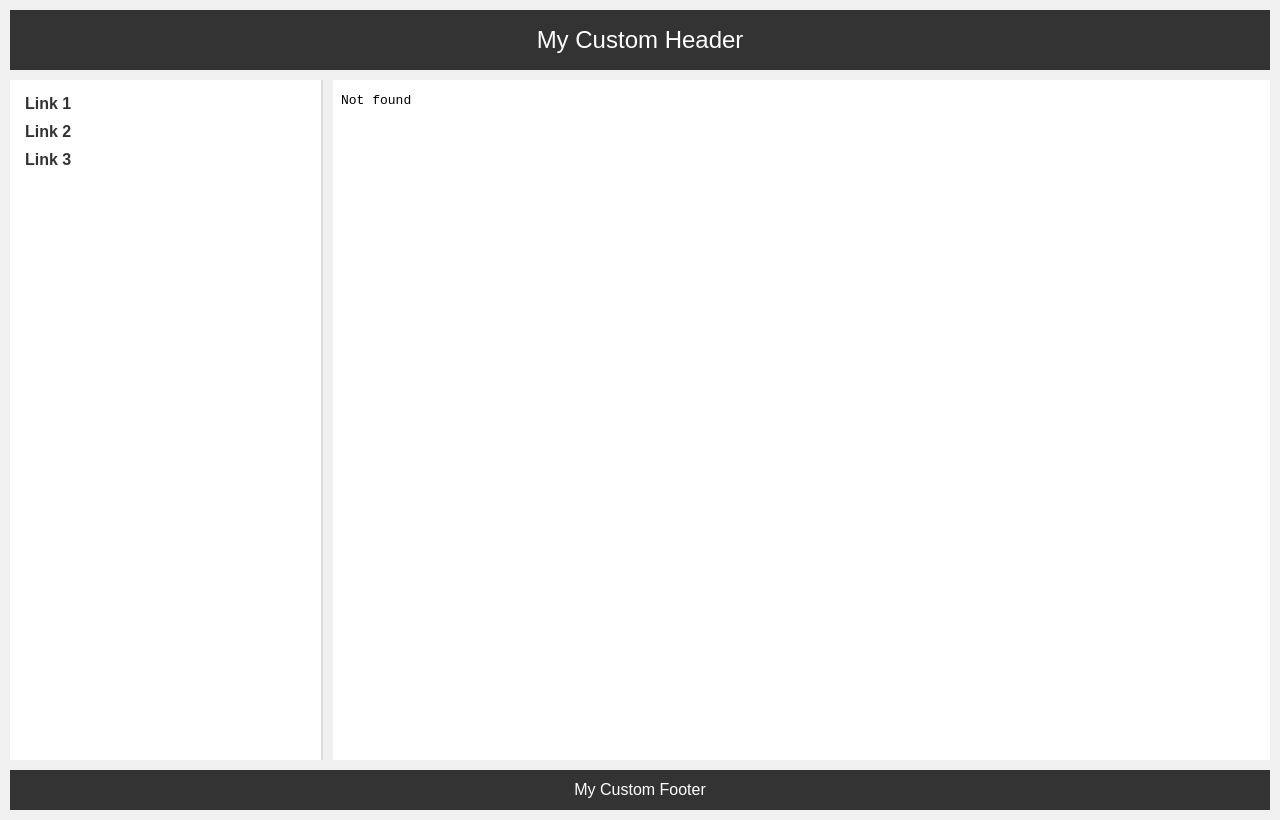
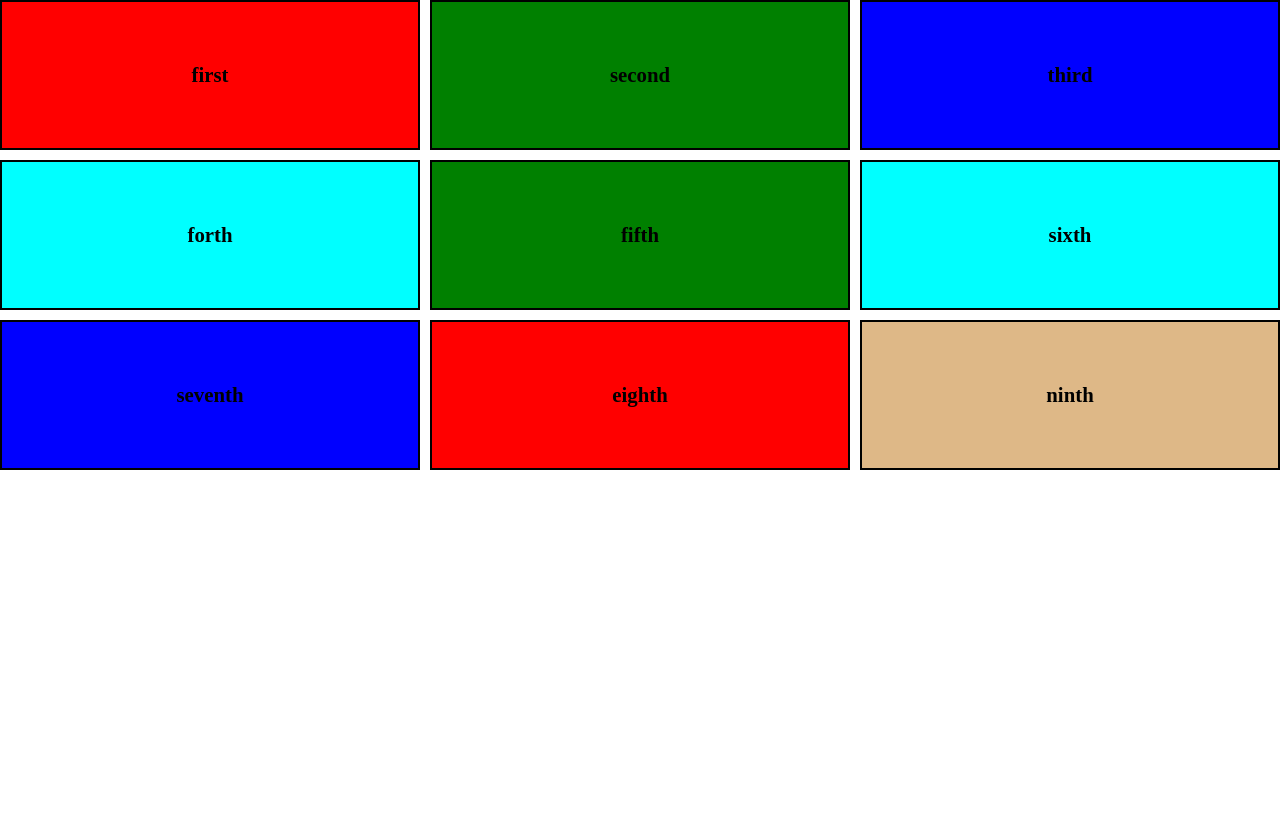
Before and after one commit to nesarikartejas10/Induction-Training, a plain HTML site: page CSS/Day-12/Assignment-1/index.html in a window 1280 px wide. Drawn offline with Linux system fonts and the light colour scheme.

Commit message:
CSS Day-12 changes

```diff
--- a/CSS/Day-12/Assignment-1/index.html
+++ b/CSS/Day-12/Assignment-1/index.html
@@ -3,91 +3,92 @@
   <head>
     <meta charset="UTF-8" />
     <meta name="viewport" content="width=device-width, initial-scale=1.0" />
-    <title>Grid Layout with iframe</title>
+    <title>Grid Assignment</title>
     <style>
-      body {
+      * {
         margin: 0;
         padding: 0;
-        font-family: Arial, sans-serif;
-        box-sizing: border border-box;
+        box-sizing: border-box;
       }
 
       .grid-container {
+        height: 100vh;
         display: grid;
-        grid-template-columns: 1fr 3fr;
-        grid-template-rows: 60px auto 40px;
         gap: 10px;
-        height: 100vh;
-        padding: 10px;
-        background-color: #f0f0f0;
+        grid-template-columns: repeat(3, 1fr);
+        grid-template-rows: 150px 150px;
+        grid-auto-rows: 150px;
+        /* grid-template-columns: 100px 200px 100px;
+        justify-content: center;
+        align-content: space-around; */
+        /* align-items: center; */
       }
 
-      .header {
-        grid-column: 1 / 3;
-        background-color: #333;
-        color: #fff;
+      .grid-items {
+        border: 2px solid black;
         display: flex;
+        justify-content: center;
         align-items: center;
-        justify-content: center;
-        font-size: 1.5rem;
-        padding: 10px;
-      }
-
-      .menu {
-        background-color: #fff;
-        padding: 15px;
-        border-right: 2px solid #ddd;
-      }
-
-      .menu a {
-        display: block;
-        margin-bottom: 10px;
-        text-decoration: none;
-        color: #333;
+        font-size: 1.3rem;
         font-weight: bold;
       }
 
-      .menu a:hover {
-        color: #0077cc;
+      .first {
+        background-color: red;
+        /* grid-column-start: 1;
+        grid-column-end: 3; */
+        /* grid-column: 1/3; */
       }
 
-      .content {
-        background-color: #fff;
-        padding: 0;
+      .second {
+        background-color: green;
       }
 
-      iframe {
-        width: 100%;
-        height: 100%;
-        border: none;
+      .third {
+        background-color: blue;
+        /* grid-column: 3 / 4;
+        grid-row: 1 / 4; */
+        /* grid-area: 1/3/4/4; */
       }
 
-      .footer {
-        grid-column: 1 / 3;
-        background-color: #333;
-        color: #fff;
-        display: flex;
-        align-items: center;
-        justify-content: center;
-        font-size: 1rem;
+      .forth {
+        background-color: aqua;
+      }
+
+      .fifth {
+        background-color: green;
+        /* justify-self: center;
+        align-self: start; */
+      }
+
+      .sixth {
+        background-color: aqua;
+      }
+
+      .seventh {
+        background-color: blue;
+      }
+
+      .eighth {
+        background-color: red;
+      }
+
+      .ninth {
+        background-color: burlywood;
       }
     </style>
   </head>
   <body>
     <div class="grid-container">
-      <div class="header">My Custom Header</div>
-
-      <div class="menu">
-        <a href="page1.html" target="iframeContent">Link 1</a>
-        <a href="page2.html" target="iframeContent">Link 2</a>
-        <a href="page3.html" target="iframeContent">Link 3</a>
-      </div>
-
-      <div class="content">
-        <iframe name="iframeContent" src="page1.html"></iframe>
-      </div>
-
-      <div class="footer">My Custom Footer</div>
+      <div class="grid-items first">first</div>
+      <div class="grid-items second">second</div>
+      <div class="grid-items third">third</div>
+      <div class="grid-items forth">forth</div>
+      <div class="grid-items fifth">fifth</div>
+      <div class="grid-items sixth">sixth</div>
+      <div class="grid-items seventh">seventh</div>
+      <div class="grid-items eighth">eighth</div>
+      <div class="grid-items ninth">ninth</div>
     </div>
   </body>
 </html>
```
Also changed, not shown: CSS/Day-12/Assignment-2/index.html (+1 -1 lines).
